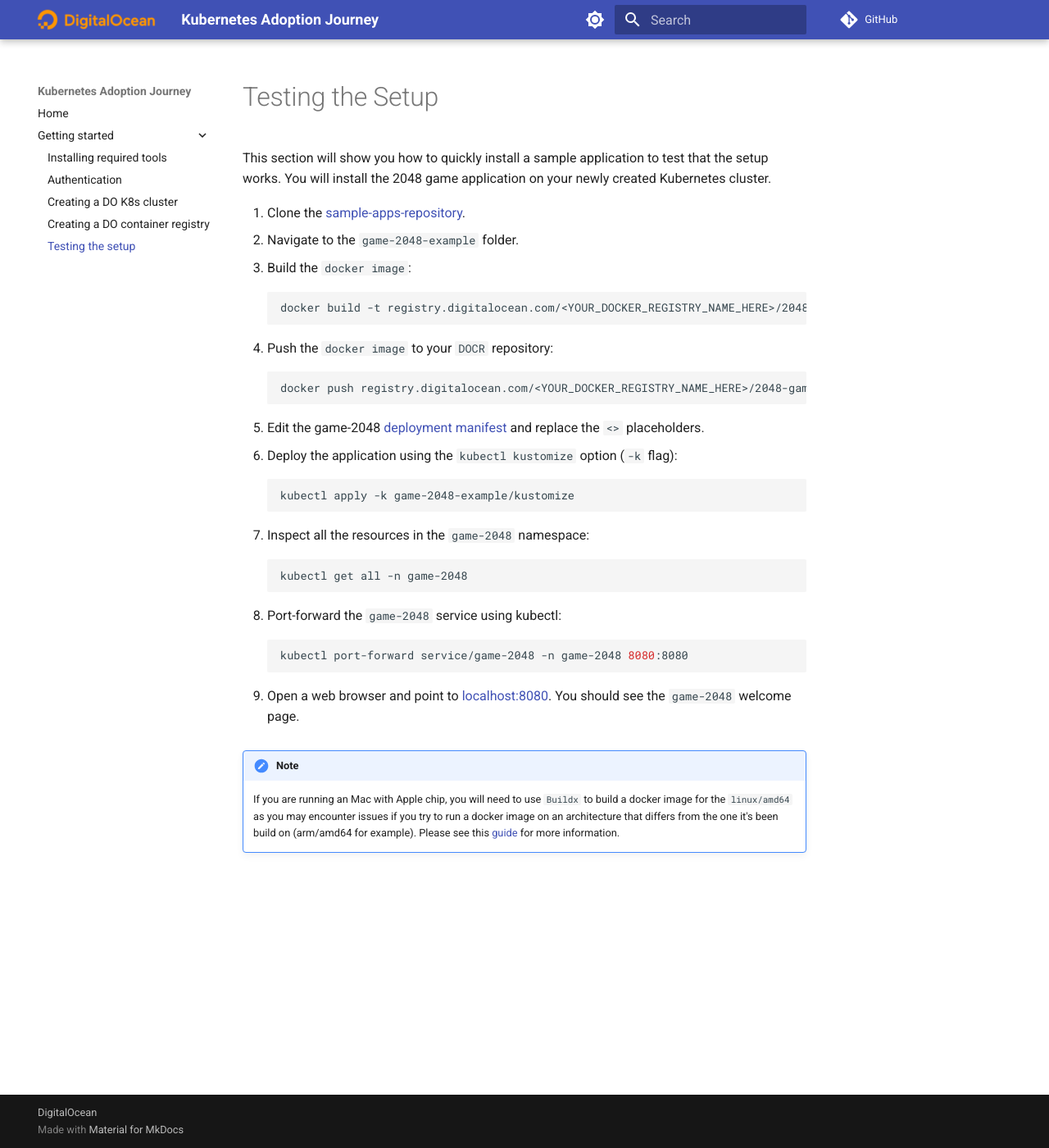
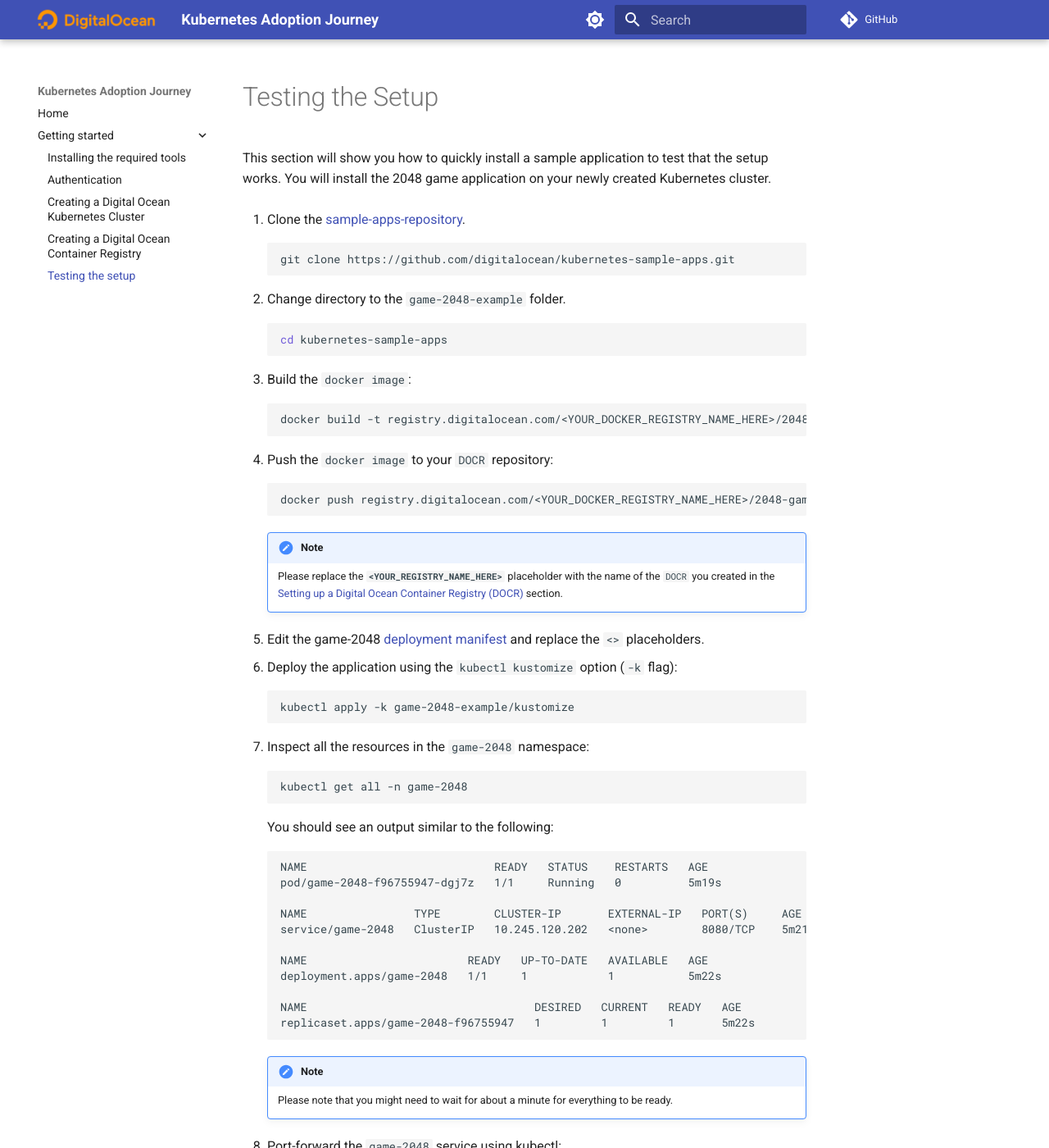
Before and after one commit to digitalocean/k8s-adoption-journey, an MkDocs documentation site: the page built from docs/getting-started/testing-the-setup.md, in a window 1280 px wide and 1400 px high. Shown: the whole window at 82% size. Built offline with MkDocs 1.6.1 and Material for MkDocs 9.7.7, drawn with Linux system fonts in a browser that asks for light colours; comment, search, counter and statistics services are not loaded.

Commit message:
Addressing PR review comments

````diff
--- a/docs/getting-started/testing-the-setup.md
+++ b/docs/getting-started/testing-the-setup.md
@@ -4,7 +4,17 @@
 You will install the 2048 game application on your newly created Kubernetes cluster.
 
 1. Clone the [sample-apps-repository](https://github.com/digitalocean/kubernetes-sample-apps).
-2. Navigate to the `game-2048-example` folder.
+
+    ```shell
+    git clone https://github.com/digitalocean/kubernetes-sample-apps.git
+    ```
+
+2. Change directory to the `game-2048-example` folder.
+
+    ```shell
+    cd kubernetes-sample-apps
+    ```
+
 3. Build the `docker image`:
 
     ```shell
@@ -16,6 +26,9 @@
     ```shell
     docker push registry.digitalocean.com/<YOUR_DOCKER_REGISTRY_NAME_HERE>/2048-game
     ```
+
+    !!! note
+        Please replace the **`<YOUR_REGISTRY_NAME_HERE>`** placeholder with the name of the `DOCR` you created in the [Setting up a Digital Ocean Container Registry (DOCR)](./setting-up-a-digital-ocean-container-registry.md) section.
 
 5. Edit the game-2048 [deployment manifest](kustomize/resources/deployment.yaml) and replace the `<>` placeholders.
 6. Deploy the application using the `kubectl kustomize` option (`-k` flag):
@@ -30,6 +43,25 @@
     kubectl get all -n game-2048
     ```
 
+    You should see an output similar to the following:
+
+    ```text
+    NAME                            READY   STATUS    RESTARTS   AGE
+    pod/game-2048-f96755947-dgj7z   1/1     Running   0          5m19s
+
+    NAME                TYPE        CLUSTER-IP       EXTERNAL-IP   PORT(S)     AGE
+    service/game-2048   ClusterIP   10.245.120.202   <none>        8080/TCP    5m21s
+
+    NAME                        READY   UP-TO-DATE   AVAILABLE   AGE
+    deployment.apps/game-2048   1/1     1            1           5m22s
+
+    NAME                                  DESIRED   CURRENT   READY   AGE
+    replicaset.apps/game-2048-f96755947   1         1         1       5m22s
+    ```
+
+    !!! note
+        Please note that you might need to wait for about a minute for everything to be ready.
+
 8. Port-forward the `game-2048` service using kubectl:
 
     ```shell
--- a/mkdocs.yml
+++ b/mkdocs.yml
@@ -9,10 +9,10 @@
 nav:
   - Home: index.md
   - Getting started:
-      - Installing required tools: getting-started/installing-required-tools.md
+      - Installing the required tools: getting-started/installing-required-tools.md
       - Authentication: getting-started/authentication.md
-      - Creating a DO K8s cluster: getting-started/setting-up-a-doks-cluster.md
-      - Creating a DO container registry: getting-started/setting-up-a-docr-registry.md
+      - Creating a Digital Ocean Kubernetes Cluster: getting-started/setting-up-a-digital-ocean-kubernetes-cluster.md
+      - Creating a Digital Ocean Container Registry: getting-started/setting-up-a-digital-ocean-container-registry.md
       - Testing the setup: getting-started/testing-the-setup.md
 
 theme:
````
Also changed, not shown: docs/getting-started/installing-required-tools.md (+8 -2 lines), docs/getting-started/setting-up-a-digital-ocean-container-registry.md (renamed from docs/getting-started/setting-up-a-docr-registry.md, +2 -1 lines), docs/getting-started/setting-up-a-digital-ocean-kubernetes-cluster.md (renamed from docs/getting-started/setting-up-a-doks-cluster.md, +2 -1 lines).
